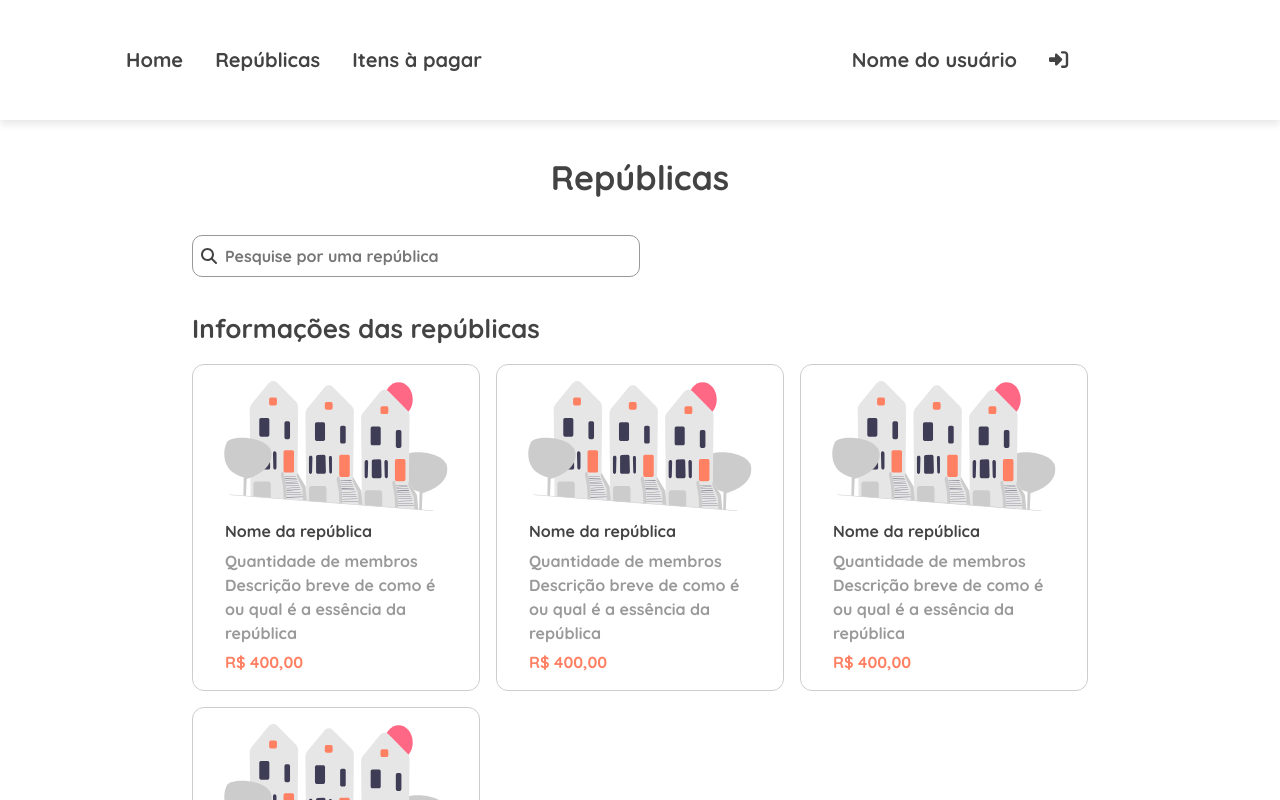
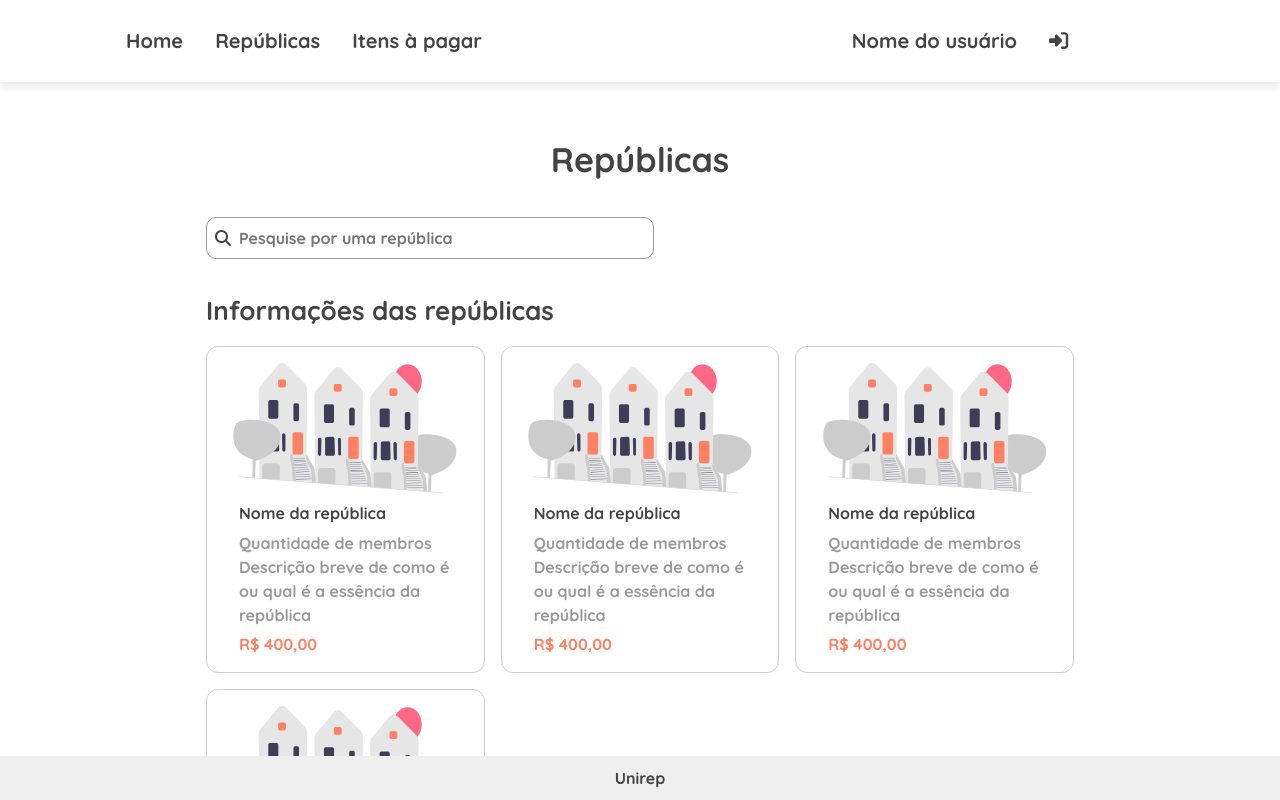
Before and after one commit to luacarol/unirep, a React (Create React App) app in the folder frontend_unirep/: page /republics in a window 1280 px wide. Shown: the top 800 px of the page. Built offline with nearby package versions, Linux system fonts and the light colour scheme.

Commit message:
adj toast and scrollbar

```diff
--- a/frontend_unirep/src/components/Layout/index.js
+++ b/frontend_unirep/src/components/Layout/index.js
@@ -1,15 +1,16 @@
 import Header from '../Header/index';
 import Footer from '../Footer/index';
+import styles from './style.module.css';
 
 const Layout = ({ children }) => {
     return (
-        <>
+        <div className={styles.layout}>
             <Header />
-            <div className='body'>
+            <div className={styles.body}>
                 {children}
             </div>
             <Footer />
-        </>
+        </div>
     )
 }
 
--- a/frontend_unirep/src/components/Layout/style.module.css
+++ b/frontend_unirep/src/components/Layout/style.module.css
@@ -0,0 +1,40 @@
+.layout {
+    display: flex;
+    flex-direction: column;
+    height: 100vh;
+}
+
+.header,
+.footer {
+    flex: 0 0 auto;
+}
+
+.body {
+    flex: 1 1 auto;
+    overflow-y: auto;
+    padding: 20px;
+}
+
+.footer {
+    z-index: 10;
+}
+
+/* Scrollbar */
+.body::-webkit-scrollbar {
+    width: 12px;
+}
+
+.body::-webkit-scrollbar-track {
+    background: var(--white);
+    border-radius: 10px;
+}
+
+.body::-webkit-scrollbar-thumb {
+    background: var(--gray-light);
+    border-radius: 10px;
+}
+
+.body::-webkit-scrollbar-thumb:hover {
+    cursor: pointer;
+    background: var(--gray);
+}
--- a/frontend_unirep/src/components/Toast/style.module.css
+++ b/frontend_unirep/src/components/Toast/style.module.css
@@ -4,9 +4,10 @@
     flex-direction: column;
     border-radius: 0.75rem;
     padding: 0.75rem 1rem;
-    position: absolute; /* Ensures the container is positioned absolutely */
-    bottom: 1rem; /* Adjusts the distance from the bottom */
-    right: 1rem; /* Adjusts the distance from the right */
+    position: fixed;
+    bottom: 1rem;
+    right: 1rem;
+    z-index: 1000;
 }
 
 .labelTitleButton {
```
